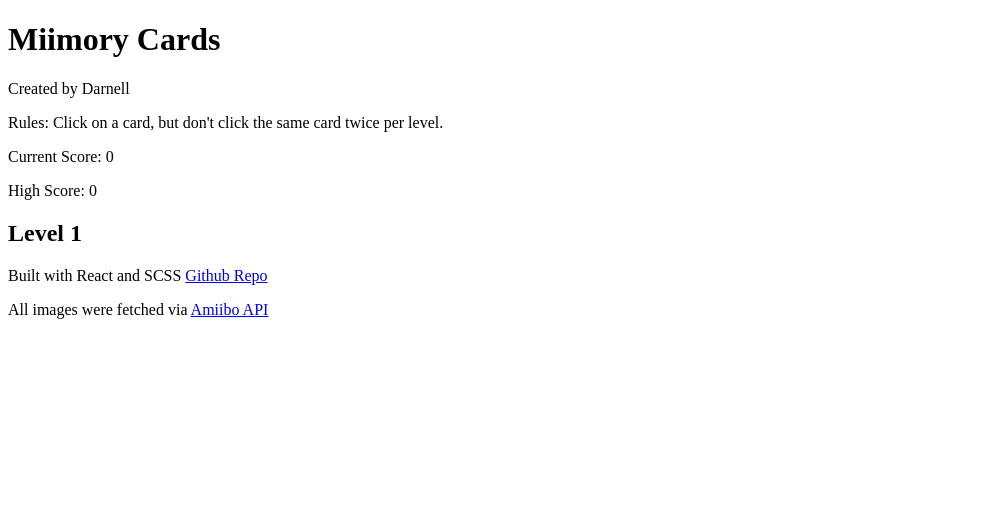
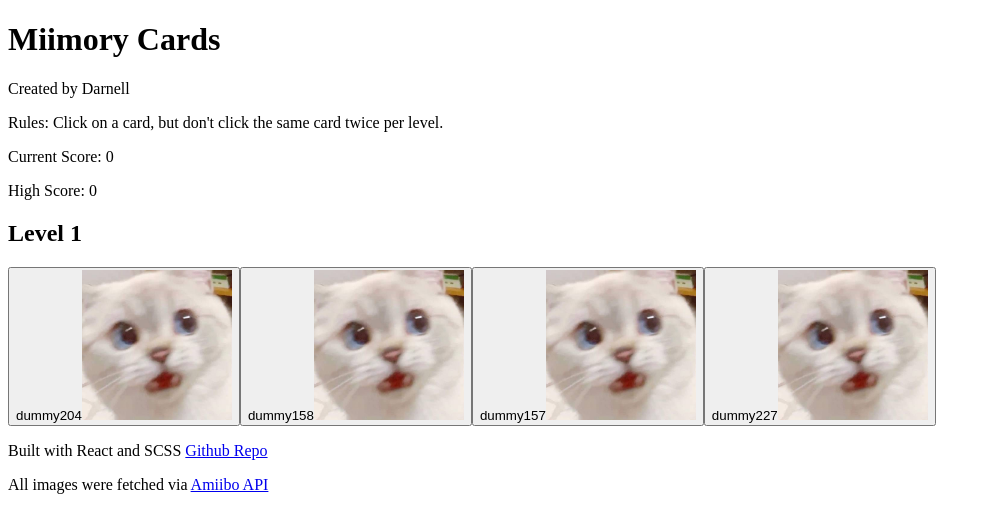
Before and after one commit to DrantDumani/memory-card-v2, a React (Vite) app: page / in a window 1280 px wide. Both pictures are taken after a click on the button "Start Level". Shown: the top 532 px of the page, without its empty margins (0-991 px from the left). Built offline with nearby package versions, Linux system fonts and the light colour scheme.

Commit message:
Allow player to play game by clicking cards

```diff
--- a/src/App.jsx
+++ b/src/App.jsx
@@ -84,7 +84,8 @@ function App() {
       const newCards = cards.map((el) =>
         el.id === id ? { ...el, clicked: true } : el
       );
-      if (newCards.every((el) => el.picked)) {
+      console.log(newCards);
+      if (newCards.every((el) => el.clicked)) {
         setLevel((l) => l + 1);
         handleLevelComplete();
       } else {
@@ -123,7 +124,15 @@ function App() {
 
       <main className="main">
         {levelStart && <LevelStart level={level} handleStart={startLevel} />}
-        {isPlaying && <Game />}
+        {isPlaying && (
+          <Game
+            score={score}
+            hiScore={hiScore}
+            level={level}
+            cards={cards}
+            handleClick={pickCard}
+          />
+        )}
       </main>
 
       <footer className="footer">
--- a/src/components/Card/Card.scss
+++ b/src/components/Card/Card.scss
@@ -0,0 +1,5 @@
+//dummy values
+.card-btn__img {
+  width: 150px;
+  height: auto;
+}
--- a/src/components/Game/Game.jsx
+++ b/src/components/Game/Game.jsx
@@ -1,13 +1,8 @@
 import "./Game.scss";
 import { useState } from "react";
+import Card from "../Card/Card";
 
-function Game() {
-  const [score, setScore] = useState(0);
-  const [hiScore, setHiScore] = useState(0);
-  const [gameState, setGameState] = useState("levelStart");
-  const [level, setLevel] = useState(1);
-  const [cards, setCards] = useState([]);
-
+function Game({ score, hiScore, level, cards, handleClick }) {
   return (
     <>
       <p className="main__rules">
@@ -21,6 +16,17 @@ function Game() {
       </div>
 
       <h2 className="main__level">Level {level}</h2>
+
+      <div className="card-grid">
+        {cards.map((card) => (
+          <Card
+            title={card.name}
+            key={card.id}
+            imgLink={card.image}
+            handleClick={() => handleClick(card.id)}
+          />
+        ))}
+      </div>
     </>
   );
 }
```
